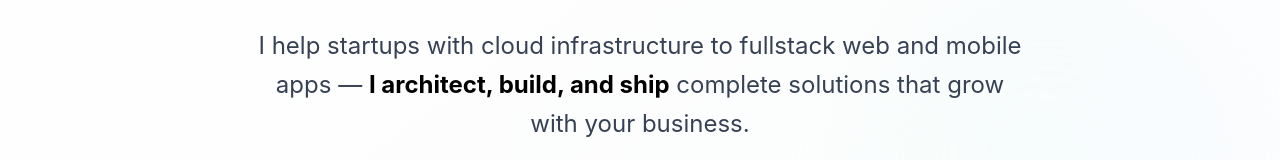
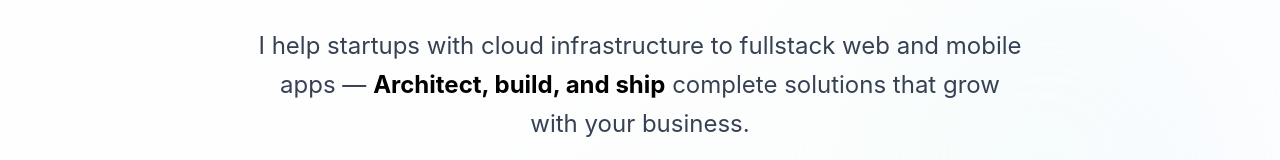
Before and after one commit to adamyodinsky/adam-solutions-website, a React (Vite) app: page / in a window 1280 px wide. Shown: the part 571-731 px from the top of the page. Built offline with nearby package versions, Linux system fonts and the light colour scheme.

Commit message:
fix copy

```diff
--- a/src/components/layout/footer.tsx
+++ b/src/components/layout/footer.tsx
@@ -31,8 +31,9 @@ export function Footer() {
             </div>
             <p className="text-gray-700 max-w-md font-body">
               Cloud infrastructure to fullstack web and mobile apps.
-              <br />I architect, build, and ship complete solutions that grow
-              with your business.
+              <br />
+              Architect, build, and ship complete solutions that grow with your
+              business.
             </p>
           </div>
 
--- a/src/pages/home.tsx
+++ b/src/pages/home.tsx
@@ -79,7 +79,7 @@ export function HomePage() {
                 I help startups with cloud infrastructure to fullstack web and
                 mobile apps —{" "}
                 <span className="font-bold text-black">
-                  I architect, build, and ship
+                  Architect, build, and ship
                 </span>{" "}
                 complete solutions that grow with your business.
               </p>
```
